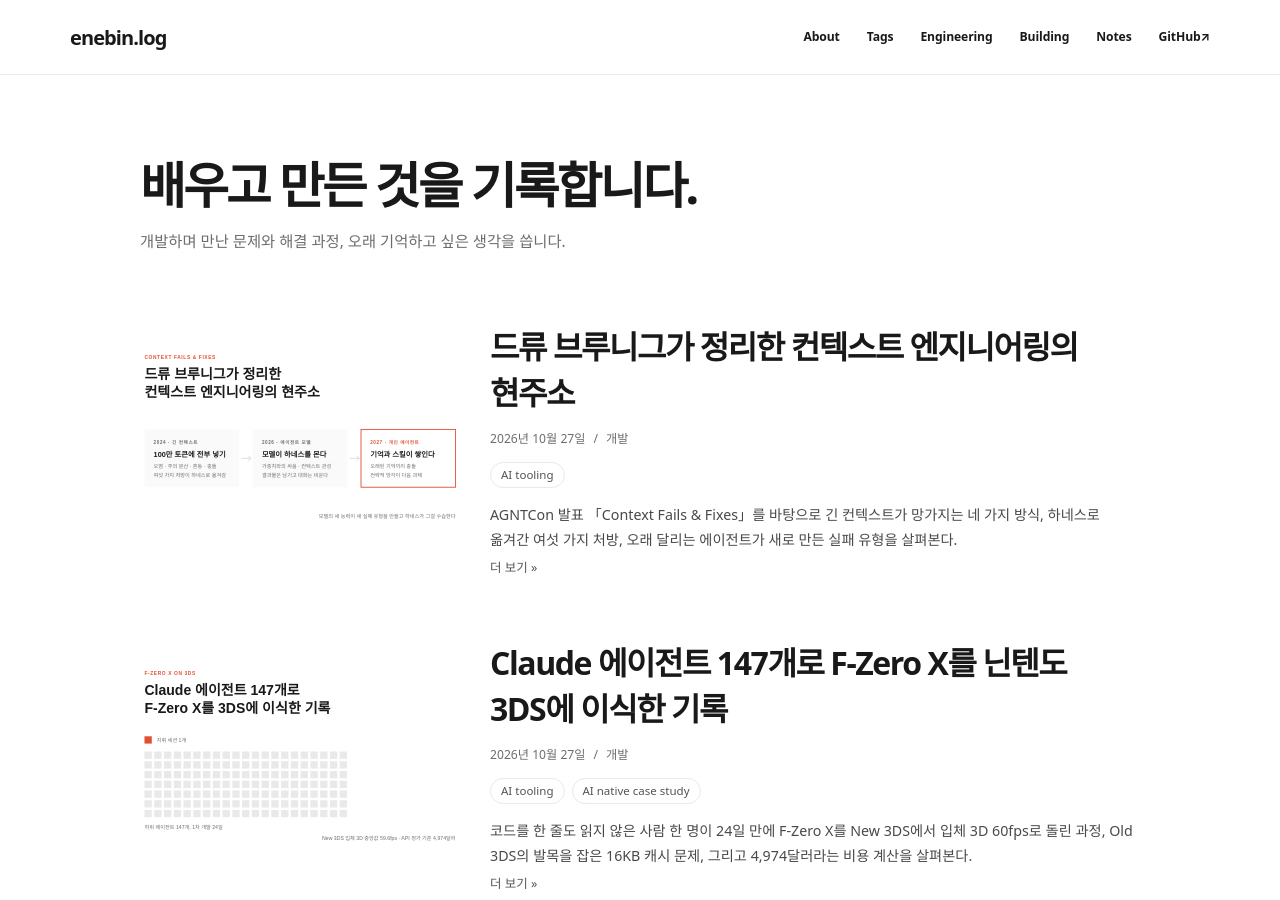
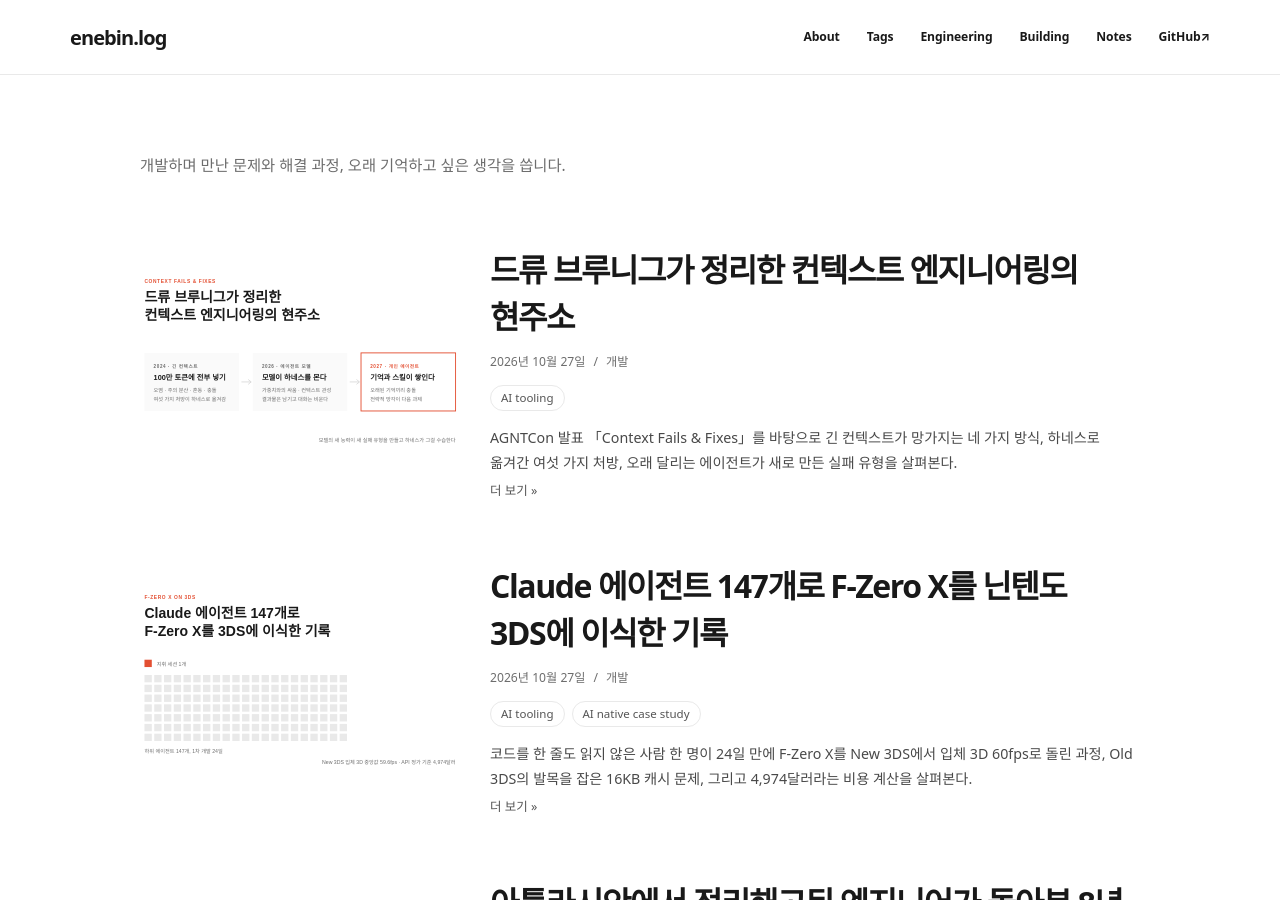
Before and after one commit to enebin/enebin.github.io, a Jekyll site: the page built from index.html, in a window 1280 px wide and 900 px high. Built offline with Jekyll 4.4.1, drawn with Linux system fonts in a browser that asks for light colours; some web fonts are replaced; some of the changed text lies outside the part shown.

Commit message:
chore: remove tagline phrase from site title, home header, and footer

```diff
--- a/_config.yml
+++ b/_config.yml
@@ -1,5 +1,4 @@
 title: enebin.log
-tagline: 배우고 만든 것을 잊기 전에 기록합니다.
 description: 개발하며 배운 것, 오래 기억하고 싶은 생각, 만드는 과정을 기록하는 enebin의 개인 블로그입니다.
 url: https://enebin.github.io
 baseurl: ""
--- a/_includes/footer.html
+++ b/_includes/footer.html
@@ -2,7 +2,6 @@
   <div class="shell footer-inner">
     <div>
       <strong>enebin.log</strong>
-      <p>배우고 만든 것을 잊기 전에 기록합니다.</p>
     </div>
     <div class="footer-links">
       <a href="{{ '/about/' | relative_url }}">About</a>
--- a/index.html
+++ b/index.html
@@ -6,7 +6,6 @@
 ---
 <div class="home-shell shell">
   <header class="home-intro">
-    <h1>배우고 만든 것을 기록합니다.</h1>
     <p>개발하며 만난 문제와 해결 과정, 오래 기억하고 싶은 생각을 씁니다.</p>
   </header>
 
```
